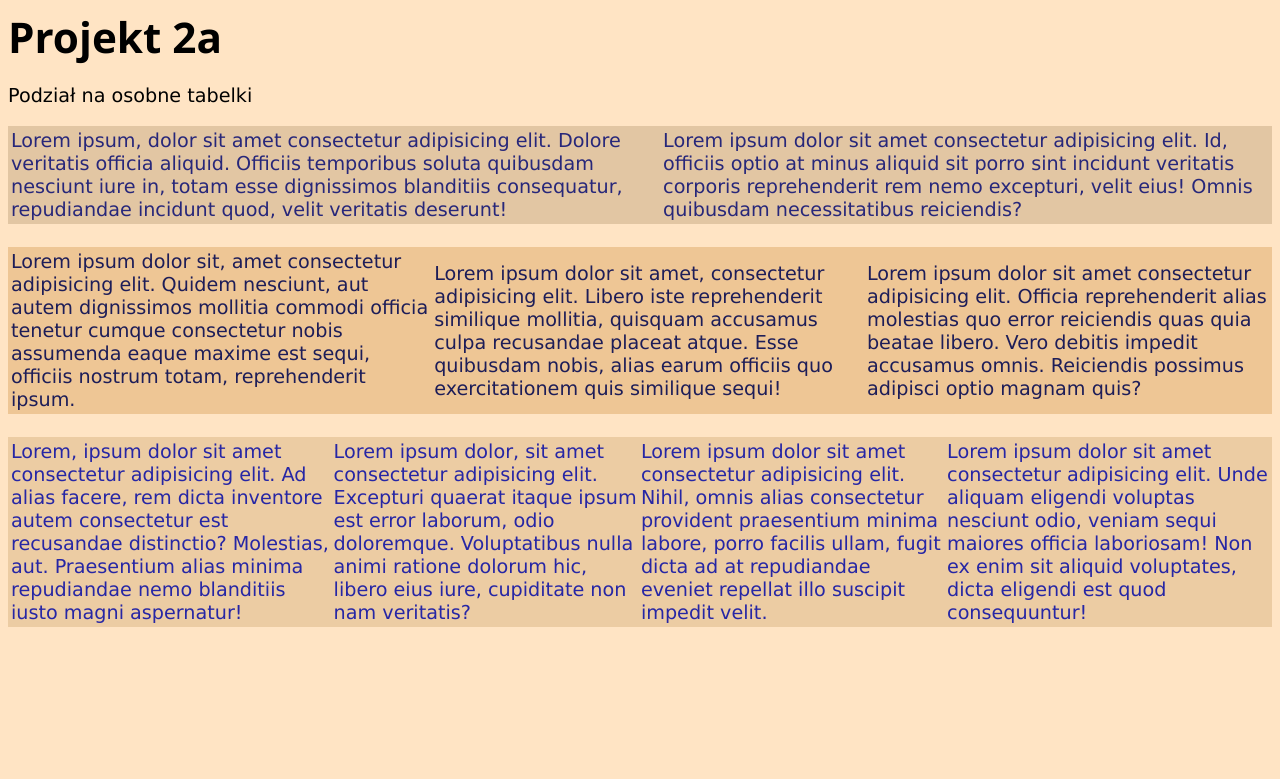
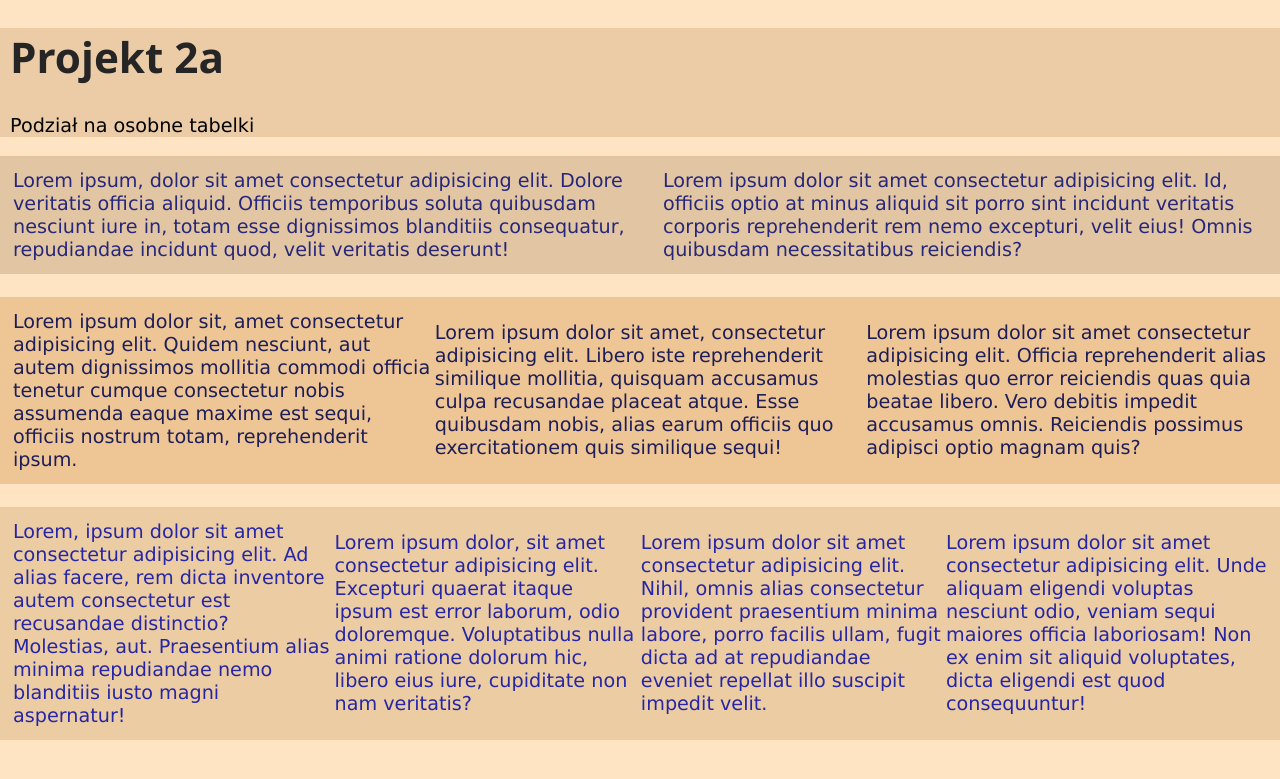
Before and after one commit to dawidfilipek1/dawidfilipek1.github.io, a PHP site: page /projekt2/projekt2a.html in a window 1280 px wide. Shown: the top 779 px of the page. Run offline with PHP 8.4, Linux system fonts and the light colour scheme.

Commit message:
poprawki wizualne v3

```diff
--- a/css/projekt2a_style.css
+++ b/css/projekt2a_style.css
@@ -1,27 +1,36 @@
+#divHead{
+    background-color: rgb(235, 204, 166);
+    padding-left: 10px;
+}
+
 #h1{
-    margin: 0;
-    padding: 0;
     font-family:'Segoe UI', Tahoma, Geneva, Verdana, sans-serif;
     font-size: 2.2em;
+    color:rgb(37, 37, 37);
 }
 
 body{
+    margin:0px;
+    padding:0px;
     background-color: bisque;
     font-size: 1.2em;
     font-family: Verdana, Geneva, Tahoma, sans-serif;
 }
 
 #table1{
+    padding:10px;
     background-color:rgb(226, 198, 163);
     color:rgb(39, 39, 122);
 }
 
 #table2{
+    padding:10px;
     background-color: rgb(238, 198, 149);
     color:rgb(29, 29, 88);
 }
 
 #table3{
+    padding:10px;
     background-color: rgb(236, 204, 163);;
     color: rgb(38, 38, 165);
 }
--- a/projekt2/projekt2a.html
+++ b/projekt2/projekt2a.html
@@ -8,10 +8,10 @@
     </head>
 
     <body id="aaa">
-        <header id="header">
+        <div id="divHead">
             <h1 id="h1">Projekt 2a</h1>
             <p>Podział na osobne tabelki</p>
-        </header>
+        </div>
 
         <table id="table1">
             <tr>
```
